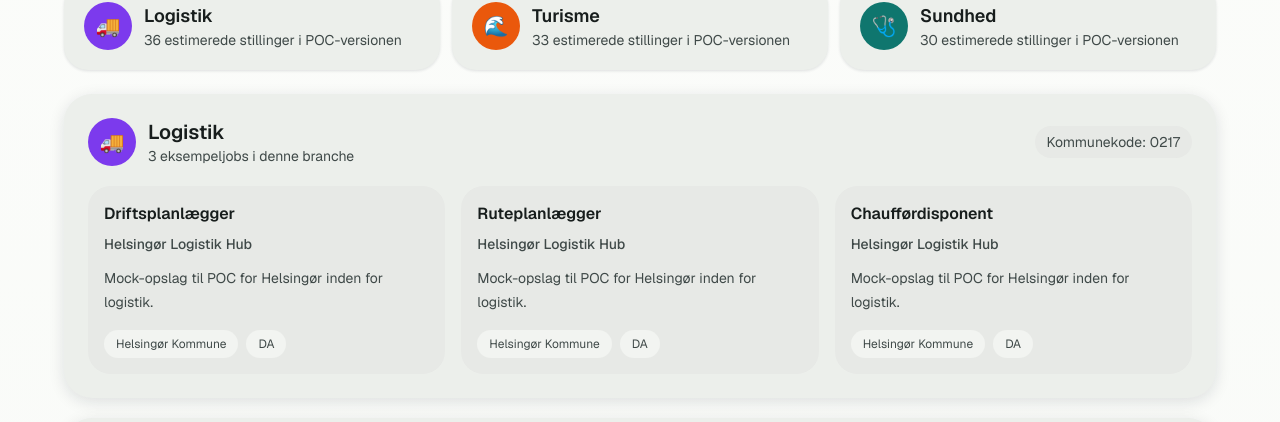
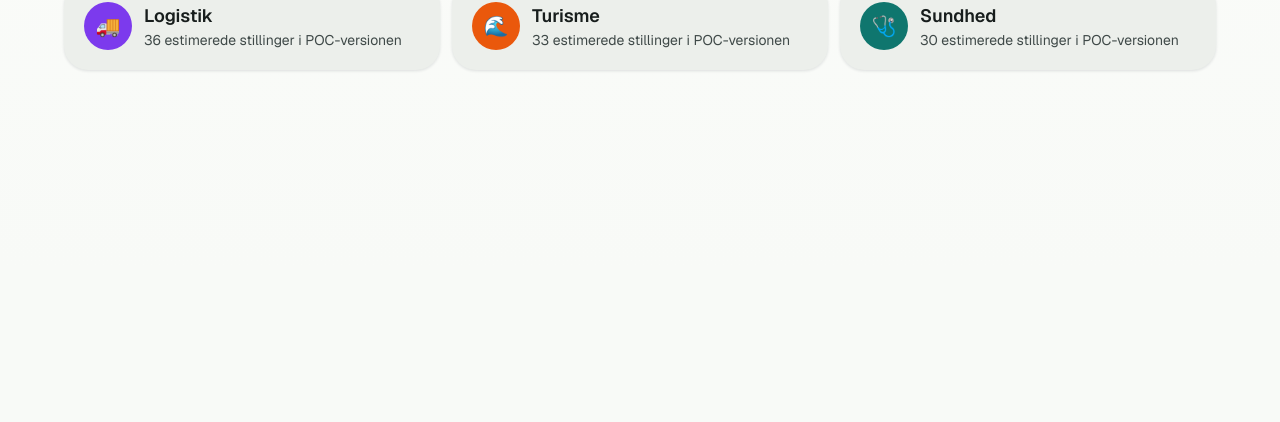
Before and after one commit to Andershauch/BranchesMap, a Next.js app: page /da/kommuner/helsingor in a window 1280 px wide. Shown: the part 530-952 px from the top of the page. After the commit the page ends 800 px from the top, so only its background shows below. Built offline with nearby package versions, Linux system fonts and the light colour scheme; no server answers; the database is empty.

Commit message:
fix: remove mock jobs from municipality page

```diff
--- a/app/[locale]/kommuner/[slug]/page.tsx
+++ b/app/[locale]/kommuner/[slug]/page.tsx
@@ -5,9 +5,7 @@ import { getMunicipalityBySlug, getMunicipalitySummaries } from "@/lib/data/muni
 import {
   formatEstimatedRolesLabel,
   formatNumber,
-  formatSampleJobsLabel,
   getIndustryLabel,
-  getLocalizedText,
 } from "@/lib/i18n/format";
 import { getDictionary } from "@/lib/i18n/dictionaries";
 import { isValidLocale, locales, type AppLocale } from "@/lib/i18n/config";
@@ -248,62 +246,6 @@ export default async function MunicipalityPage({ params, searchParams }: Municip
             );
           })}
         </section>
-
-        <section className="grid gap-4 sm:gap-5">
-          {municipality.jobsByIndustry.map(({ industry, jobs }) => (
-            <article
-              key={`${municipality.slug}-${industry.slug}-jobs`}
-              className="rounded-[1.75rem] bg-[var(--md-sys-color-surface-container)] p-5 shadow-[0_4px_16px_var(--md-sys-color-shadow)] sm:p-6"
-            >
-              <div className="flex flex-col gap-3 sm:flex-row sm:items-center sm:justify-between">
-                <div className="flex items-center gap-3">
-                  <span
-                    className="inline-flex h-12 w-12 items-center justify-center rounded-full text-xl text-white"
-                    style={{ backgroundColor: industry.accentColor }}
-                  >
-                    {industry.icon}
-                  </span>
-                  <div>
-                    <h2 className="text-xl font-semibold text-[var(--md-sys-color-on-surface)]">
-                      {getIndustryLabel(dictionary, industry.code, industry.name)}
-                    </h2>
-                    <p className="text-sm text-[var(--md-sys-color-on-surface-variant)]">
-                      {formatSampleJobsLabel(activeLocale, dictionary, jobs.length)}
-                    </p>
-                  </div>
-                </div>
-                <span className="rounded-full bg-[var(--md-sys-color-surface-container-high)] px-3 py-1.5 text-sm text-[var(--md-sys-color-on-surface-variant)]">
-                  {dictionary.municipality.municipalityCode}: {municipality.code}
-                </span>
-              </div>
-
-              <div className="mt-5 grid gap-4 lg:grid-cols-3">
-                {jobs.map((job) => (
-                  <article
-                    key={job.id}
-                    className="rounded-[1.4rem] bg-[var(--md-sys-color-surface-container-high)] p-4 text-[var(--md-sys-color-on-surface)]"
-                  >
-                    <h3 className="text-base font-semibold">{getLocalizedText(job.title, activeLocale)}</h3>
-                    <p className="mt-2 text-sm font-medium text-[var(--md-sys-color-on-surface-variant)]">
-                      {getLocalizedText(job.employerName, activeLocale)}
-                    </p>
-                    <p className="mt-3 text-sm leading-6 text-[var(--md-sys-color-on-surface-variant)]">
-                      {getLocalizedText(job.summary, activeLocale)}
-                    </p>
-                    <div className="mt-4 flex flex-wrap gap-2 text-xs text-[var(--md-sys-color-on-surface-variant)]">
-                      <span className="rounded-full bg-[var(--md-sys-color-surface-container-low)] px-3 py-1.5">
-                        {getLocalizedText(job.locationLabel, activeLocale)}
-                      </span>
-                      <span className="rounded-full bg-[var(--md-sys-color-surface-container-low)] px-3 py-1.5">
-                        {activeLocale.toUpperCase()}
-                      </span>
-                    </div>
-                  </article>
-                ))}
-              </div>
-            </article>
-          ))}
-        </section>
       </div>
     </main>
   );
--- a/scripts/import-jobindsats-y25i07.ts
+++ b/scripts/import-jobindsats-y25i07.ts
@@ -367,7 +367,7 @@ function buildMunicipalityPayload(
 
       return left.industryCode.localeCompare(right.industryCode, "en");
     })
-    .slice(0, 3)
+    .slice(0, 10)
     .map((entry, index) => ({
       industryId: entry.industryId,
       rank: index + 1,
```
